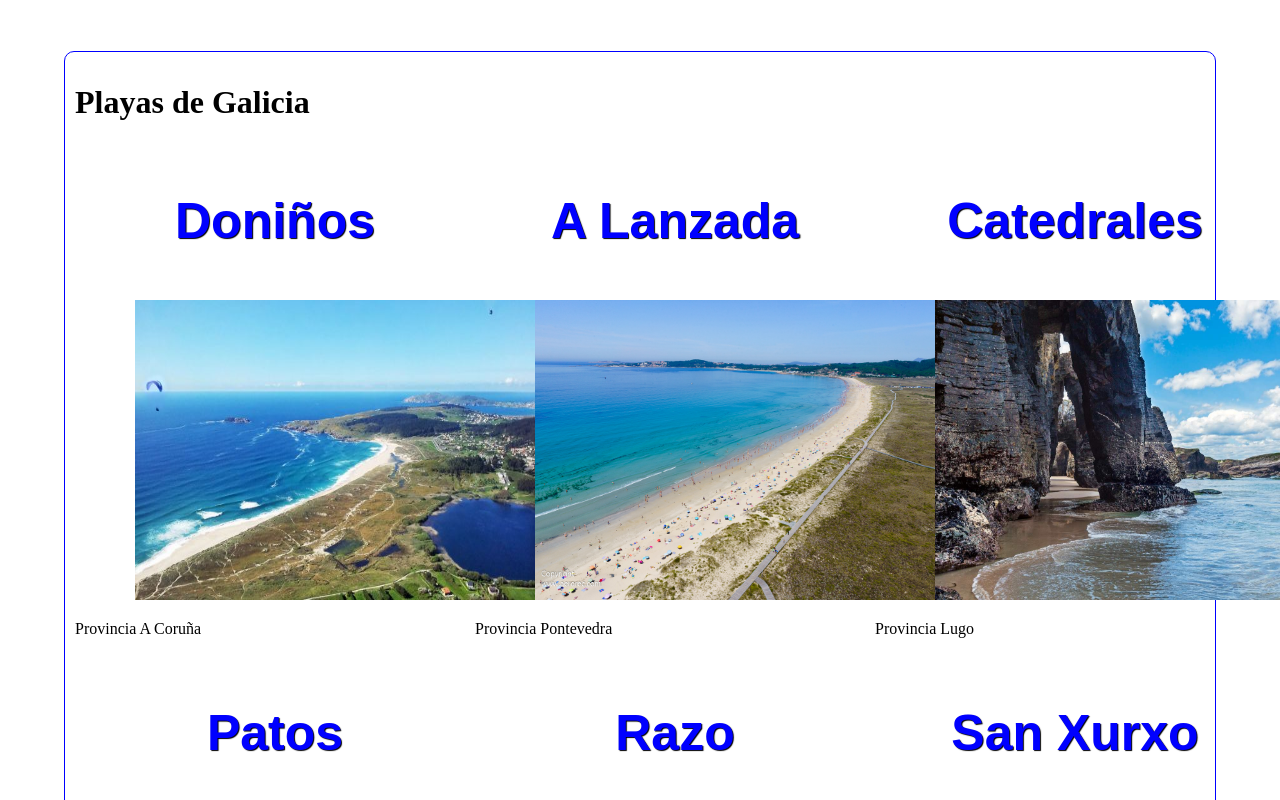
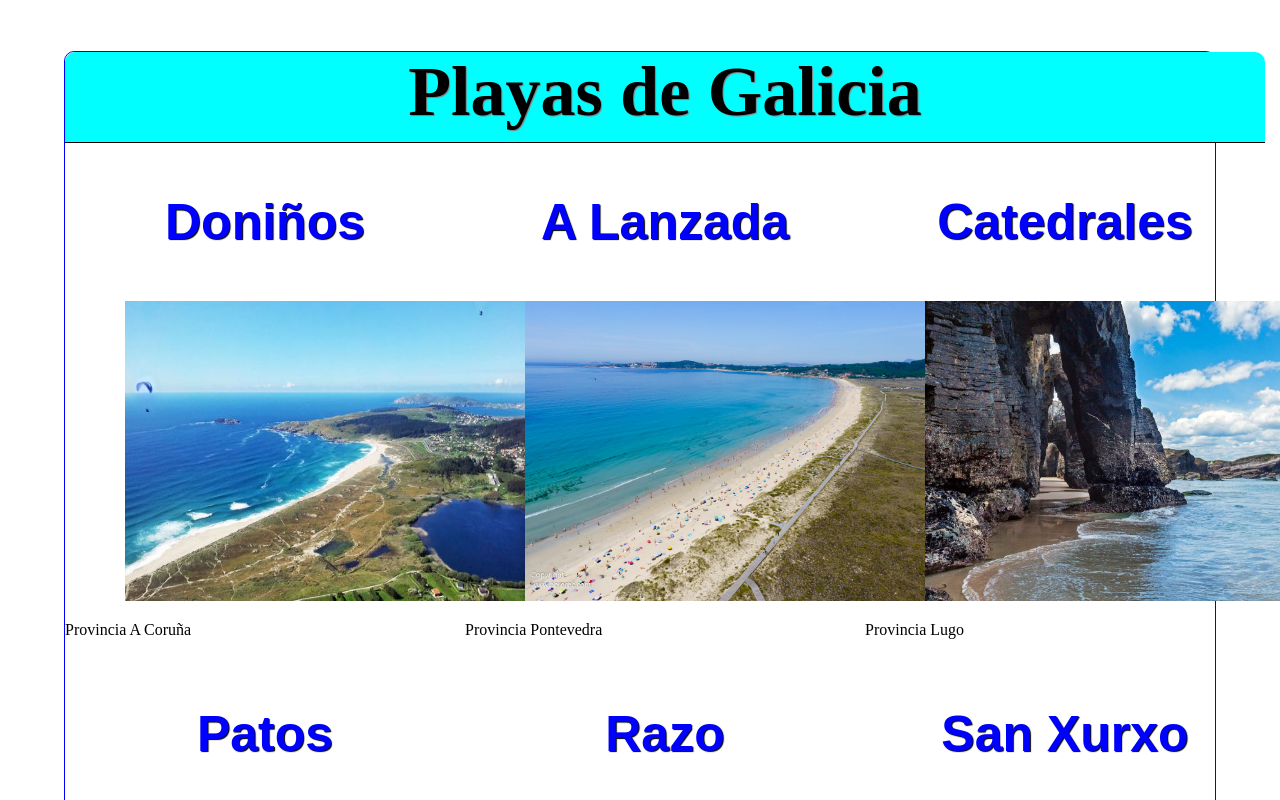
Before and after one commit to alfonsoporto22/WebPlayasConGrid, a plain HTML site: page index.html in a window 1280 px wide. Shown: the top 800 px of the page. Drawn offline with Linux system fonts and the light colour scheme.

Commit message:
Main title improved

```diff
--- a/css/style.css
+++ b/css/style.css
@@ -15,11 +15,20 @@ body{
     'titulo titulo titulo'
     'playa1 playa2 playa3'
     'playa4 playa5 playa6';
-    padding:10px;
     border: 1px solid blue;
     border-radius: 10px;
 }
 
+h1{
+    font-size: 70px;
+    margin: 0px;
+    padding-bottom: 10px;
+    text-align: center;
+    border-bottom: 1px solid black;
+    background-color: aqua;
+    border-radius: 10px 10px 0px 0px;
+    text-shadow: 1px 1px 1px grey;
+}
 .playas>img{
     width: 400px;
     height: 300px;
```
